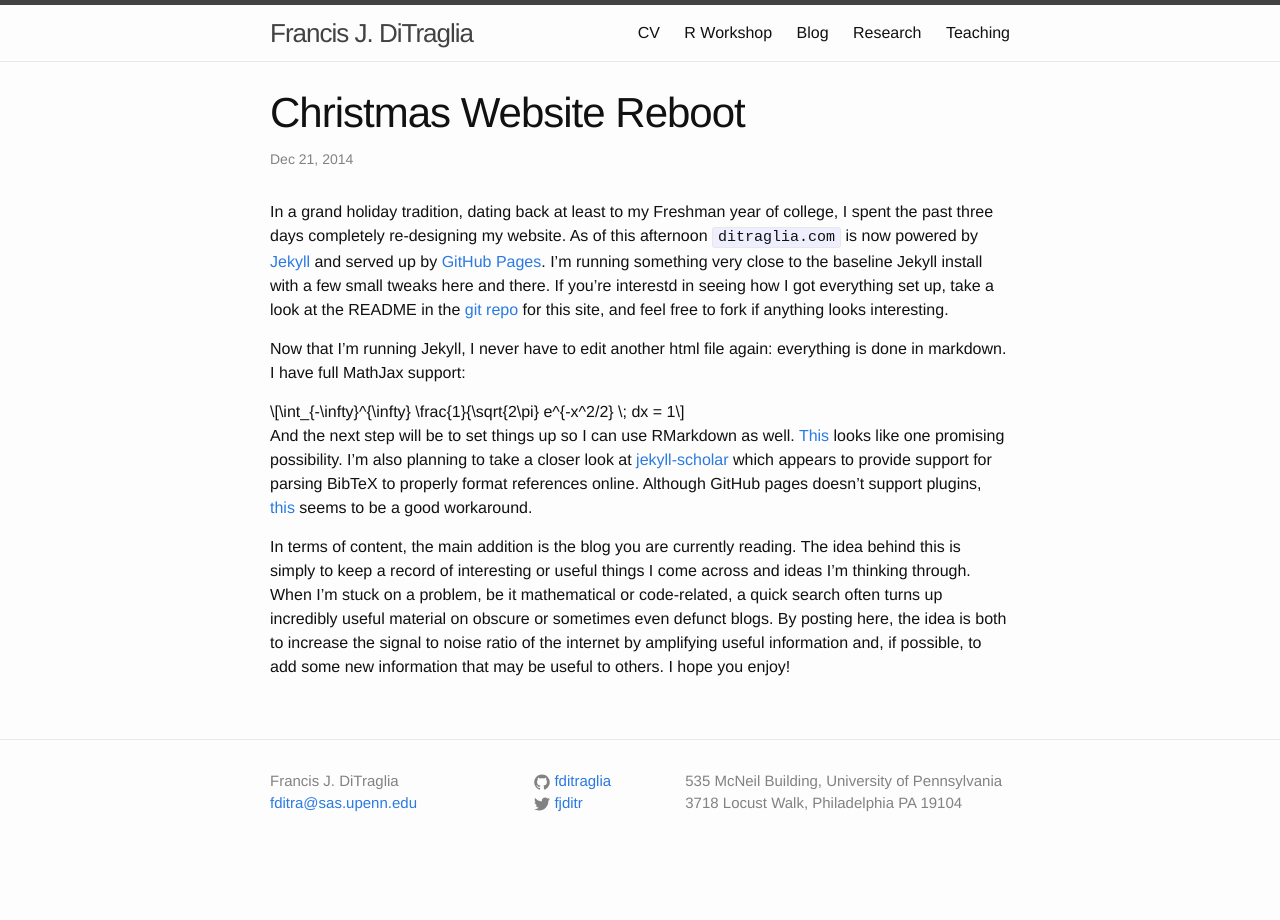
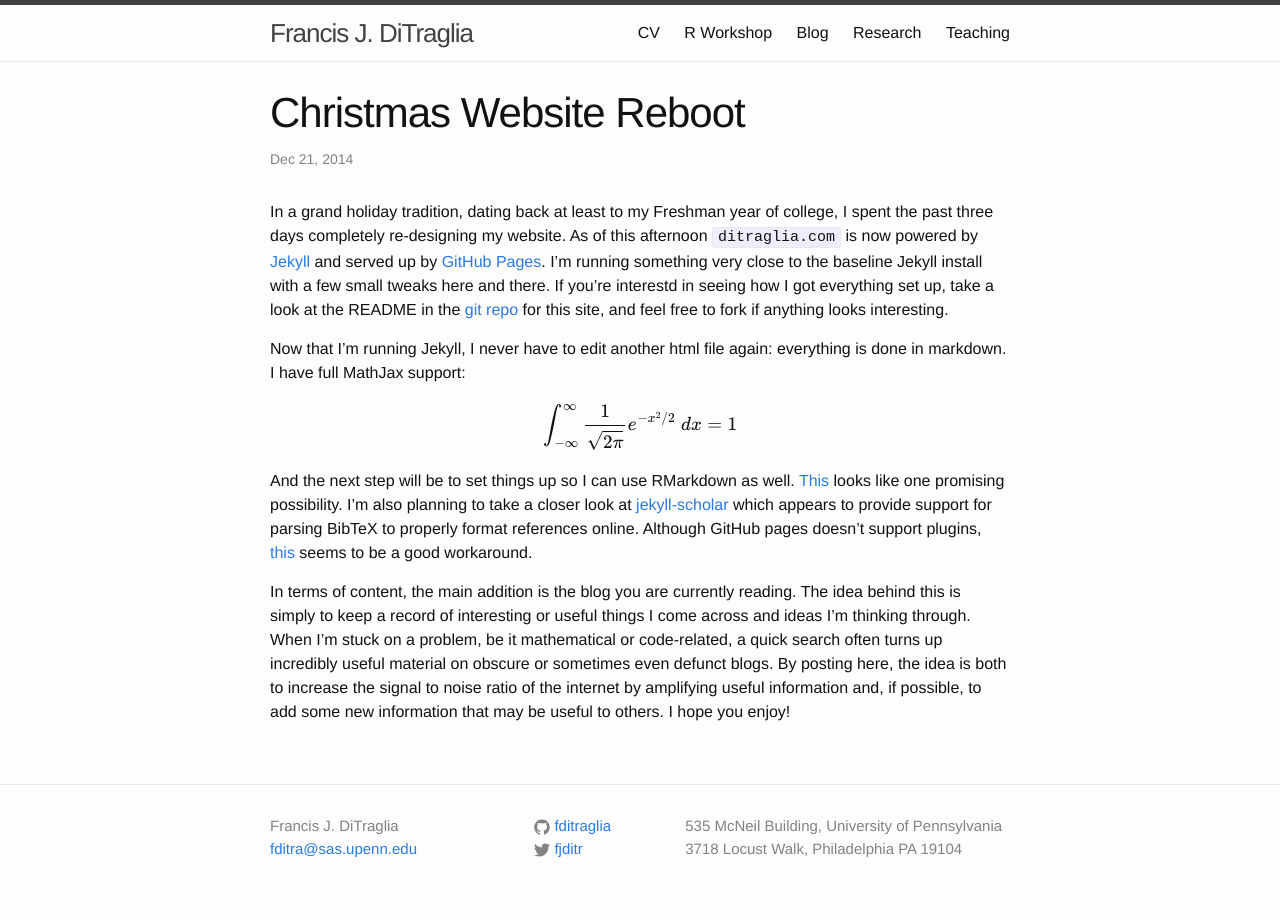
Before and after one commit to fditraglia/fditraglia.github.io, a Jekyll site: the page built from _posts/2014-12-21-christmas-website-reboot.markdown, in a window 1280 px wide. Built offline with Jekyll 4.4.1, drawn with Linux system fonts in a browser that asks for light colours; formulas are drawn with MathJax 3.

Commit message:
correct typo in math

```diff
--- a/_posts/2014-12-21-christmas-website-reboot.markdown
+++ b/_posts/2014-12-21-christmas-website-reboot.markdown
@@ -13,7 +13,7 @@ If you're interestd in seeing how I got everything set up, take a look at the RE
 Now that I'm running Jekyll, I never have to edit another html file again: everything is done in markdown.
 I have full MathJax support:
 
-$$ \int_{-\infty}^{\infty} \frac{1}{\sqrt{2\pi} e^{-x^2/2} \; dx = 1 $$
+$$ \int_{-\infty}^{\infty} \frac{1}{\sqrt{2\pi}} e^{-x^2/2} \; dx = 1 $$
 
 And the next step will be to set things up so I can use RMarkdown as well.
 [This](https://github.com/atbradley/jekyll-rmarkdown) looks like one promising possibility.
```
